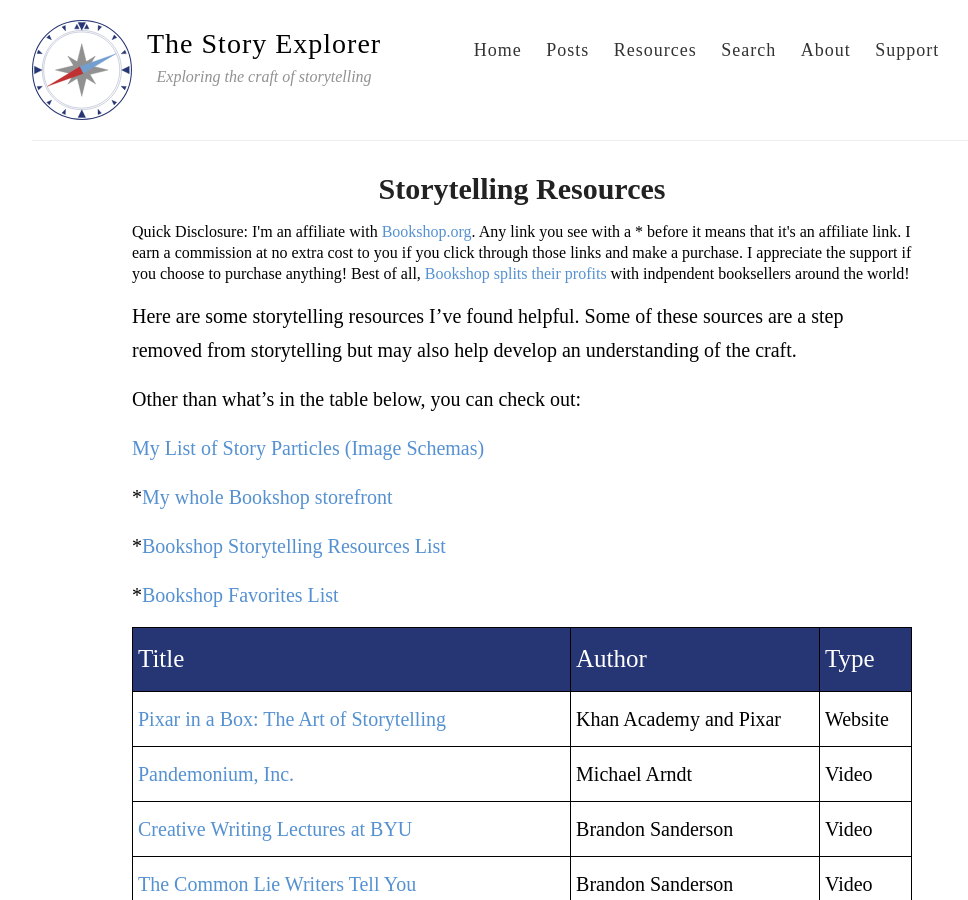
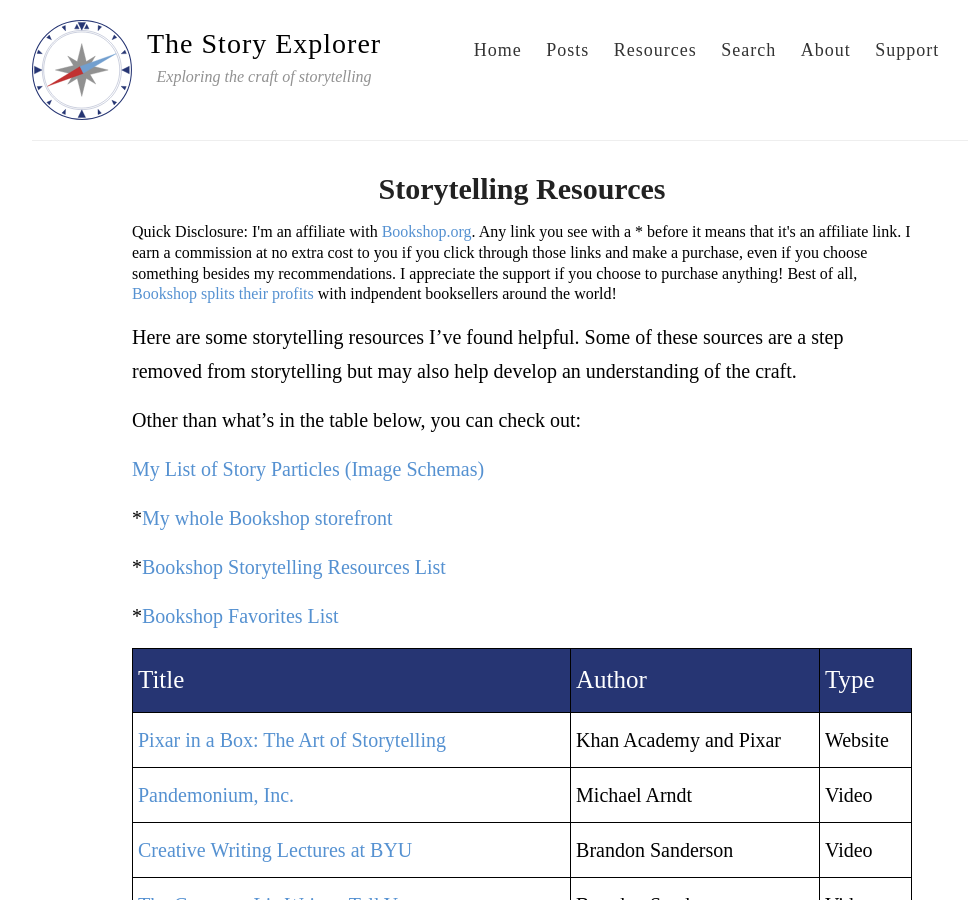
Before and after one commit to storyexplorer/The-Story-Explorer, a Jekyll site: the page built from _pages/resources.md, in a window 1280 px wide and 900 px high. Shown: the whole window, without its empty margins (118-1086 px from the left). Built offline with Jekyll 4.4.1, drawn with Linux system fonts in a browser that asks for light colours; some web fonts are replaced.

Commit message:
disclosure update and organize files

```diff
--- a/_pages/resources.md
+++ b/_pages/resources.md
@@ -6,7 +6,7 @@
 
 <div class="disclosure">
   Quick Disclosure:
-  I'm an affiliate with <a href="https://bookshop.org/">Bookshop.org</a>. Any link you see with a * before it means that it's an affiliate link. I earn a commission at no extra cost to you if you click through those links and make a purchase. I appreciate the support if you choose to purchase anything! Best of all, <a href="https://bookshop.org/info/about-us">Bookshop splits their profits</a> with indpendent booksellers around the world!
+  I'm an affiliate with <a href="https://bookshop.org/">Bookshop.org</a>. Any link you see with a * before it means that it's an affiliate link. I earn a commission at no extra cost to you if you click through those links and make a purchase, even if you choose something besides my recommendations. I appreciate the support if you choose to purchase anything! Best of all, <a href="https://bookshop.org/info/about-us">Bookshop splits their profits</a> with indpendent booksellers around the world!
 </div>
 
 
```
Also changed, not shown: _drafts/posts_analysis.md (renamed from _pages/posts_analysis.md), _drafts/posts_fundamentals.md (renamed from _pages/posts_fundamentals.md), _drafts/posts_stories_we_live_by.md (renamed from _pages/posts_stories_we_live_by.md), _drafts/resources_storytelling_dictionary.md (renamed from _pages/resources_storytelling_dictionary.md).
